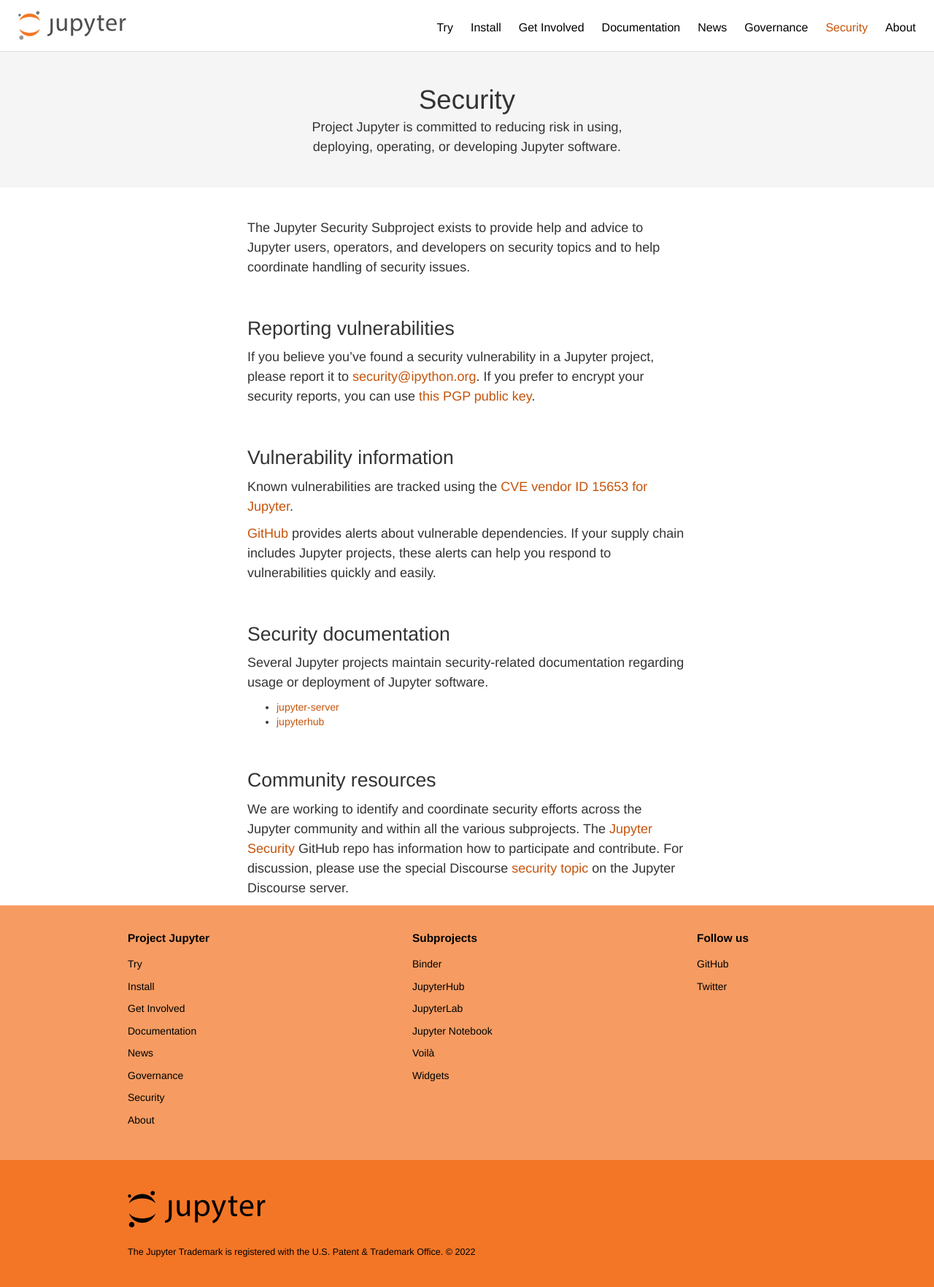
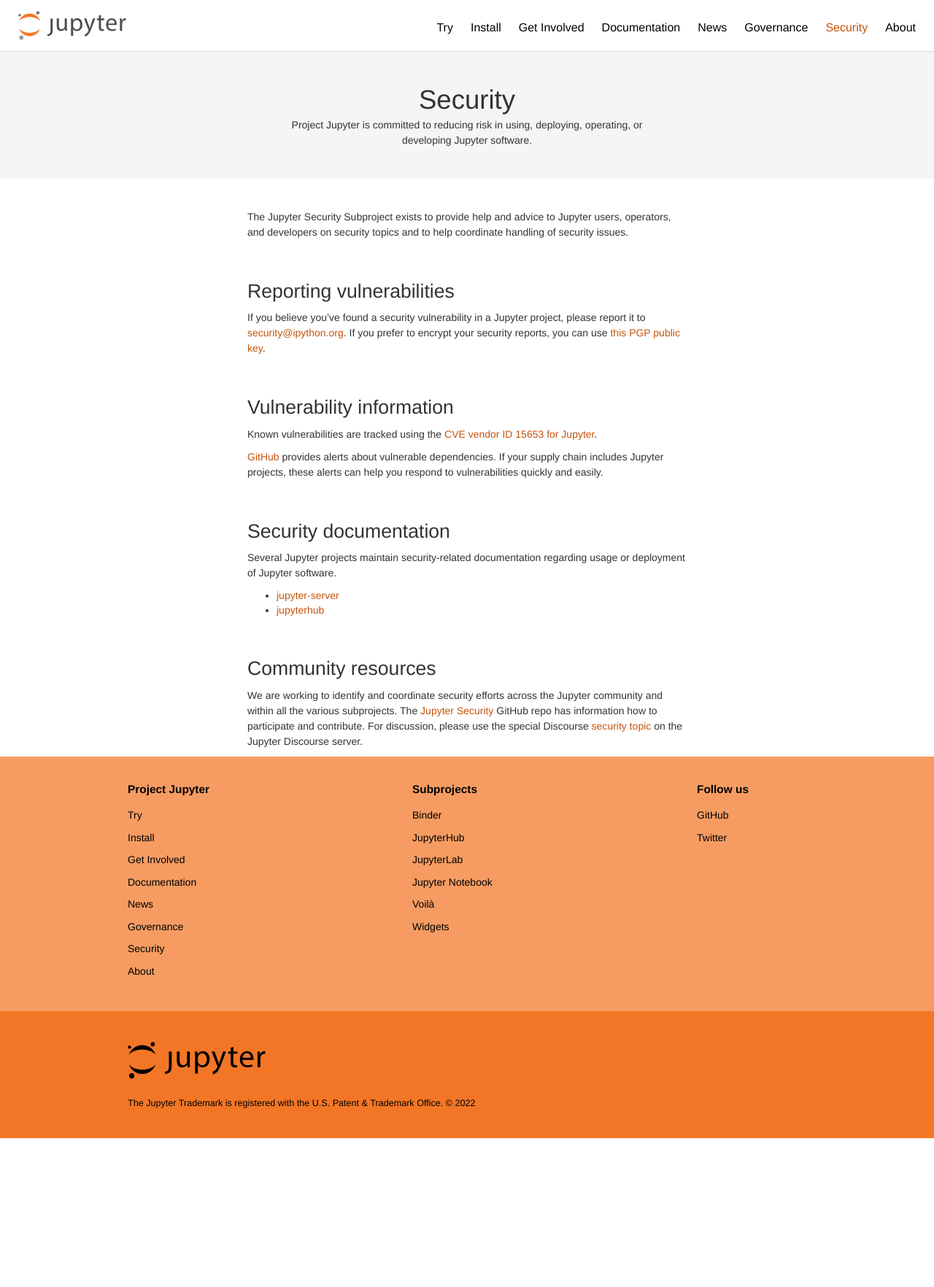
Before and after one commit to jupyter/jupyter.github.io, a Jekyll site: the page built from security.md, in a window 1280 px wide. Shown: the whole page at 73% size. Built offline with Jekyll 4.4.1, drawn with Linux system fonts in a browser that asks for light colours; after the commit the page ends 1560 px from its top, so only the background shows below that.

Commit message:
Update _sass/components/_copy.scss

```diff
--- a/_sass/components/_copy.scss
+++ b/_sass/components/_copy.scss
@@ -2,7 +2,9 @@
 
 p {
   font-family: $font-family-sans-serif;
-  font-size: 18px;
+  // Unset the font size to let the system choose it, for a11y purposes
+  // ref: https://css-tricks.com/accessible-font-sizing-explained/#aa-avoid-setting-a-base-font-size
+  font-size: unset;
   font-weight: 400;
   line-height: 1.5;
   margin: 0 0 10px;
```
